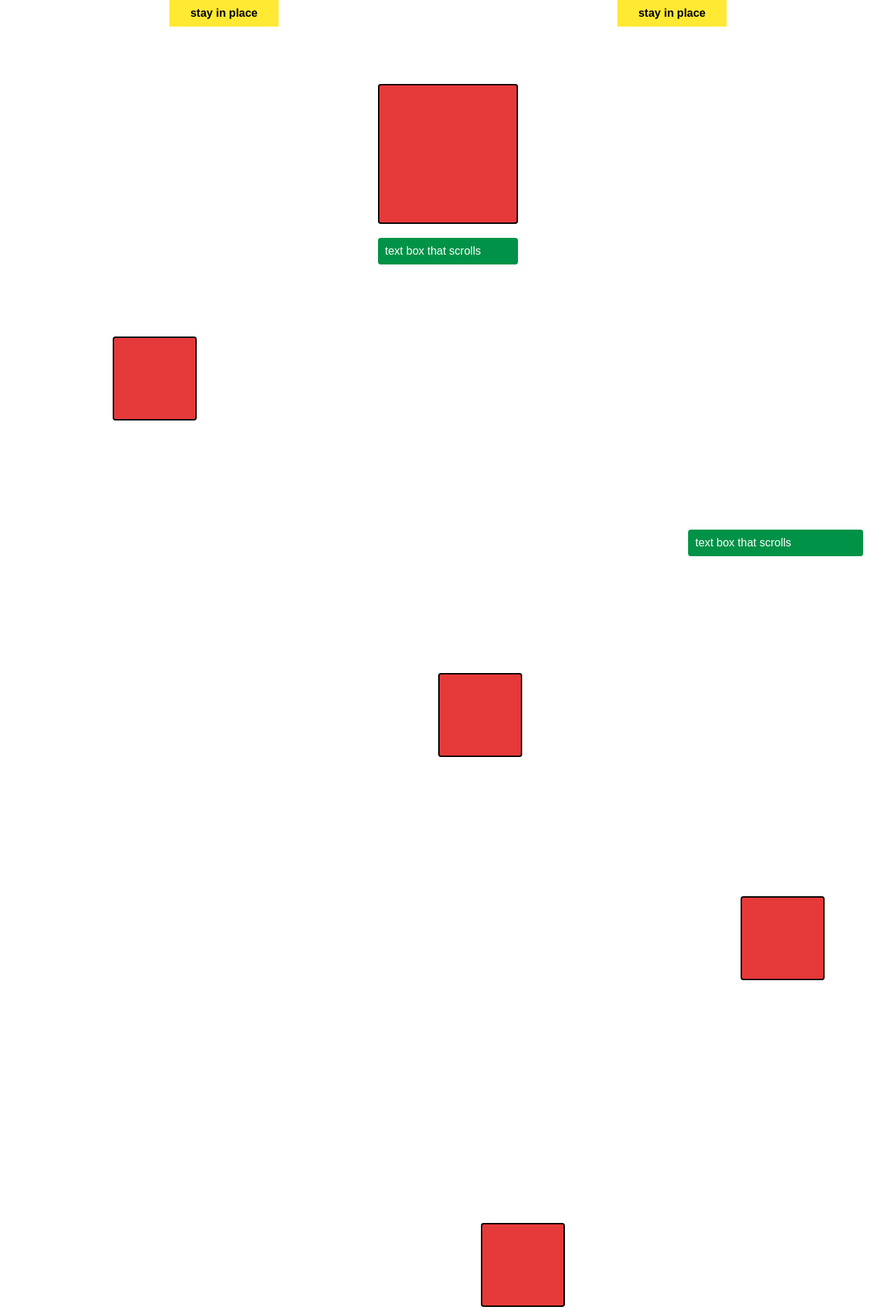
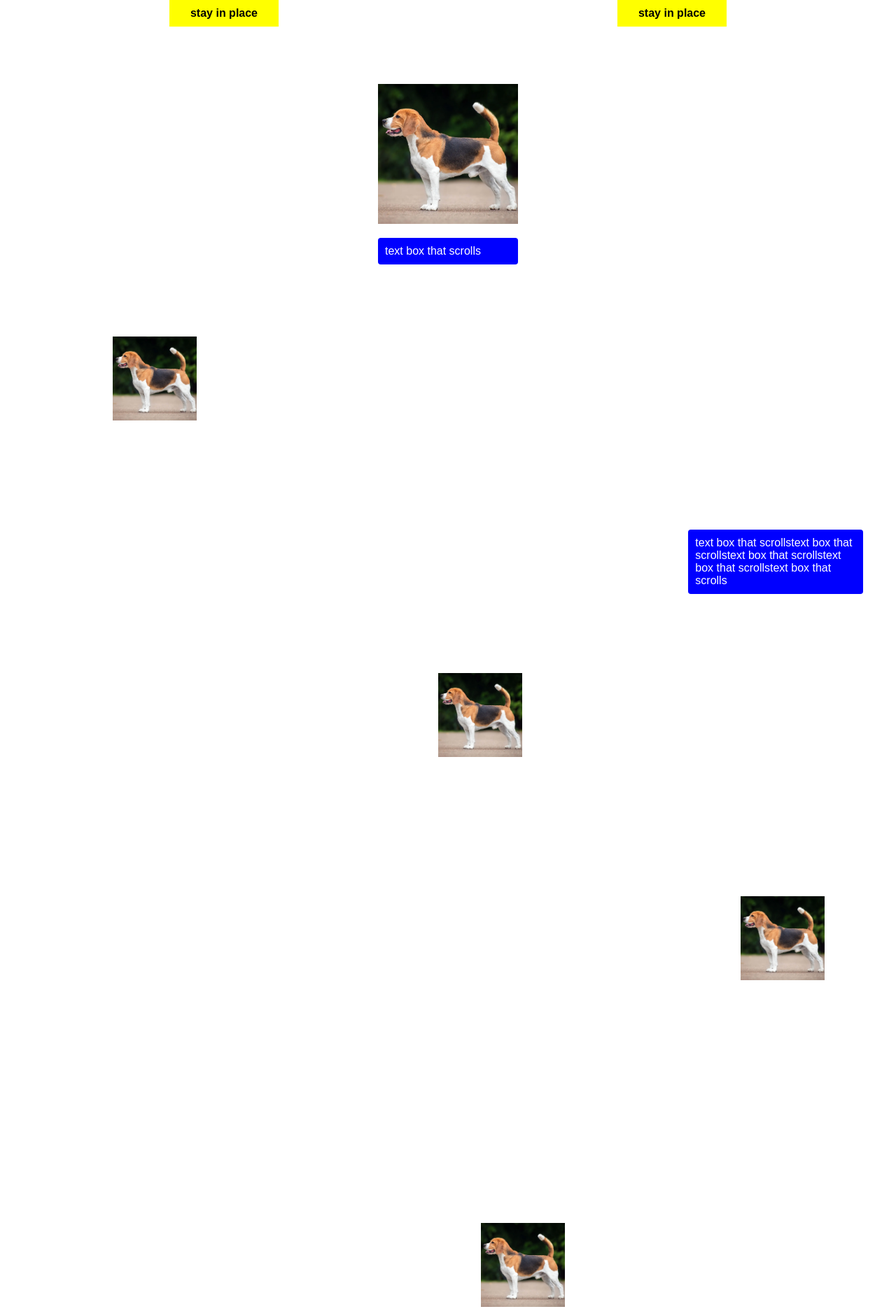
Before and after one commit to JolieRice/portfolio_01, a plain HTML site: page index.html in a window 1280 px wide. Shown: the top 1871 px of the page at 70% size. Drawn offline with Linux system fonts and the light colour scheme.

Commit message:
cursor and dogs

```diff
--- a/index.html
+++ b/index.html
@@ -19,21 +19,36 @@
         <div class="left">
           <div
             class="photo large fixed"
+            style="background-image: url('indexpics/dog.webp')"
             data-label="big picture that stays in place"
           ></div>
           <div class="text green">text box that scrolls</div>
         </div>
 
         <div class="right">
-          <div class="photo" data-label="scroll"></div>
-          <div class="photo" data-label="scroll"></div>
-          <div class="photo" data-label="scroll"></div>
-          <div class="photo" data-label="scroll"></div>
-          <div class="text green large">text box that scrolls</div>
-          <div class="photo" data-label="scroll"></div>
-          <div class="photo" data-label="scroll"></div>
-          <div class="photo" data-label="scroll"></div>
-        </div>
+          <div class="photo">
+            <img src="indexpics/dog.webp" alt="Description" />
+          </div>
+
+          <div class="photo">
+            <img src="indexpics/dog.webp" alt="Description" />
+          </div>
+          <div class="photo">
+            <img src="indexpics/dog.webp" alt="Description" />
+          </div>
+          <div class="photo">
+            <img src="indexpics/dog.webp" alt="Description" />
+          </div>          <div class="text green large">
+            text box that scrollstext box that scrollstext box that scrollstext
+            box that scrollstext box that scrolls
+          </div>
+          <div class="photo">
+            <img src="indexpics/dog.webp" alt="Description" />
+            <div class="photo">
+                <img src="indexpics/dog.webp" alt="Description" />
+              </div>          <div class="photo">
+            <img src="indexpics/dog.webp" alt="Description" />
+          </div>        </div>
       </div>
     </main>
 
--- a/main.css
+++ b/main.css
@@ -22,7 +22,7 @@ body {
 }
 
 .title {
-  background: #ffe933;
+  background: yellow;
   padding: 10px 30px;
   font-weight: bold;
 }
@@ -65,19 +65,25 @@ main {
 .photo {
   width: 120px;
   height: 120px;
-  background: #e63939;
-  border: 2px solid #000;
+  overflow: hidden; /* keeps images contained in the box */
   display: flex;
+  align-items: center;
   justify-content: center;
-  align-items: center;
-  color: #000;
-  font-weight: bold;
-  border-radius: 4px;
+  background: none; /* remove red background */
+}
+
+.photo img {
+  width: 100%;
+  height: 100%;
+  object-fit: cover;
 }
 
 .photo.large {
   width: 200px;
   height: 200px;
+  background-size: cover;
+  background-position: center;
+  background-repeat: no-repeat;
 }
 
 .photo.fixed {
@@ -86,7 +92,7 @@ main {
 }
 
 .green {
-  background: #009247;
+  background: blue;
   color: white;
   padding: 10px;
   border-radius: 4px;
--- a/main.js
+++ b/main.js
@@ -76,7 +76,7 @@ function drawOrganicLine(points, progress = 1) {
   }
 
   ctx.lineWidth = 6;
-  ctx.strokeStyle = "#0088d1";
+  ctx.strokeStyle = "#ff0000";
   ctx.lineCap = "round";
   ctx.lineJoin = "round";
 
```
Also changed, not shown: indexpics/dog.webp (added).
